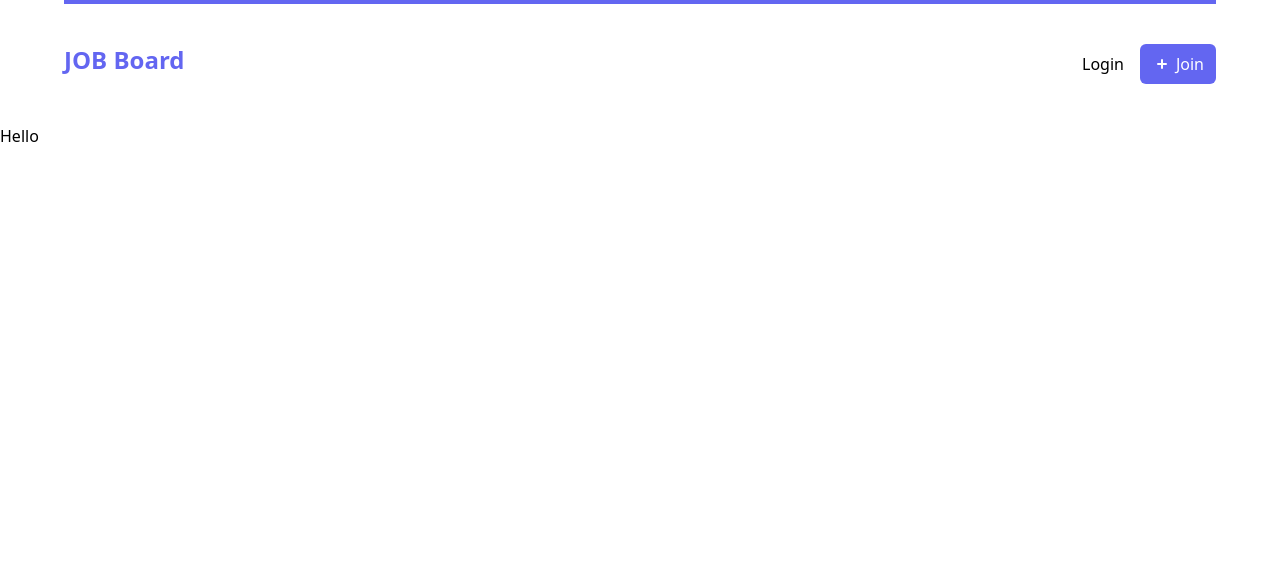
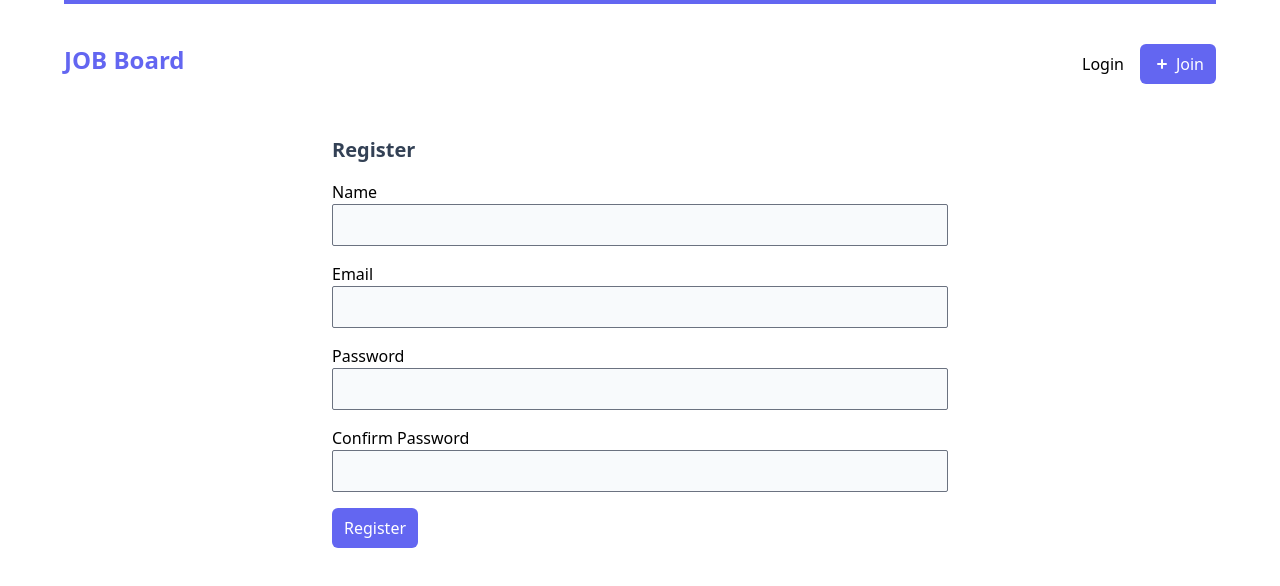
Before and after one commit to appl4e/Vue-3-Job-site-application, a Vue app: page /registration in a window 1280 px wide. Shown: the top 586 px of the page. Built offline with nearby package versions, Linux system fonts and the light colour scheme.

Commit message:
vue router added and routes configured

```diff
--- a/package.json
+++ b/package.json
@@ -8,7 +8,8 @@
     "preview": "vite preview"
   },
   "dependencies": {
-    "vue": "^3.2.25"
+    "vue": "^3.2.25",
+    "vue-router": "^4.0.12"
   },
   "devDependencies": {
     "@tailwindcss/forms": "^0.4.0",
--- a/src/App.vue
+++ b/src/App.vue
@@ -1,7 +1,7 @@
 <template>
   <Layout>
 
-    Hello
+    <router-view></router-view>
   </Layout>
 </template>
 
--- a/src/components/Navbar.vue
+++ b/src/components/Navbar.vue
@@ -2,7 +2,9 @@
   <div
     class="flex justify-between max-w-6xl px-2 py-10 mx-auto border-t-4 border-indigo-500 xl:px-0"
   >
-    <h2 class="text-2xl font-semibold text-indigo-500">JOB Board</h2>
+    <router-link :to="{name: 'home'}">
+      <h2 class="text-2xl font-semibold text-indigo-500">JOB Board</h2>
+    </router-link>
 
     <nav v-if="loggedIn" class="flex gap-4 items-center">
       <a class="text-base" href="#">My posts</a>
@@ -24,7 +26,7 @@
     </nav>
     <nav v-else class="flex gap-4 items-center">
       <a class="text-base" href="#">Login</a>
-      <a class="text-base button" href="#">
+      <router-link class="text-base button" :to="{name: 'registration'}">
         <svg
           xmlns="http://www.w3.org/2000/svg"
           class="h-5 w-5"
@@ -38,7 +40,7 @@
           />
         </svg>
         <span>Join</span>
-      </a>
+      </router-link>
     </nav>
   </div>
 </template>
--- /dev/null
+++ b/src/pages/Home.vue
@@ -0,0 +1,5 @@
+<template>
+  <h1>Home</h1>
+</template>
+
+<script setup></script>
--- /dev/null
+++ b/src/pages/auth/Registration.vue
@@ -0,0 +1,46 @@
+<template>
+  <form action="#" class="flex flex-col items-start gap-4 p-3 mx-auto md:w-6/12">
+    <h1 class="text-xl font-semibold text-slate-700">Register</h1>
+    <div class="flex flex-col w-full">
+      <label for="name">Name</label>
+      <input
+        type="text"
+        name="name"
+        id="name"
+        class="bg-slate-50 rounded-sm w-full"
+      />
+    </div>
+
+    <div class="flex flex-col w-full">
+      <label for="name">Email</label>
+      <input
+        type="email"
+        name="email"
+        id="email"
+        class="bg-slate-50 rounded-sm w-full"
+      />
+    </div>
+
+    <div class="flex flex-col w-full">
+      <label for="name">Password</label>
+      <input
+        type="password"
+        name="password"
+        id="password"
+        class="bg-slate-50 rounded-sm w-full"
+      />
+    </div>
+
+    <div class="flex flex-col w-full">
+      <label for="password_confirmation">Confirm Password</label>
+      <input
+        type="password"
+        name="password_confirmation"
+        id="password_confirmation"
+        class="bg-slate-50 rounded-sm w-full"
+      />
+    </div>
+
+    <button class="button">Register</button>
+  </form>
+</template>
--- /dev/null
+++ b/src/routes.js
@@ -0,0 +1,12 @@
+import Home from '@/pages/Home.vue'
+import Registration from '@/pages/auth/Registration.vue'
+const routes = [
+  {
+    name: 'home', path: "/", component: Home
+  },
+  {
+    name: 'registration', path: "/registration", component: Registration
+  }
+]
+
+export default routes;
```
Also changed, not shown: src/main.js (+11 -1 lines), 1 other file (tests, documents, lock files or other folders).
